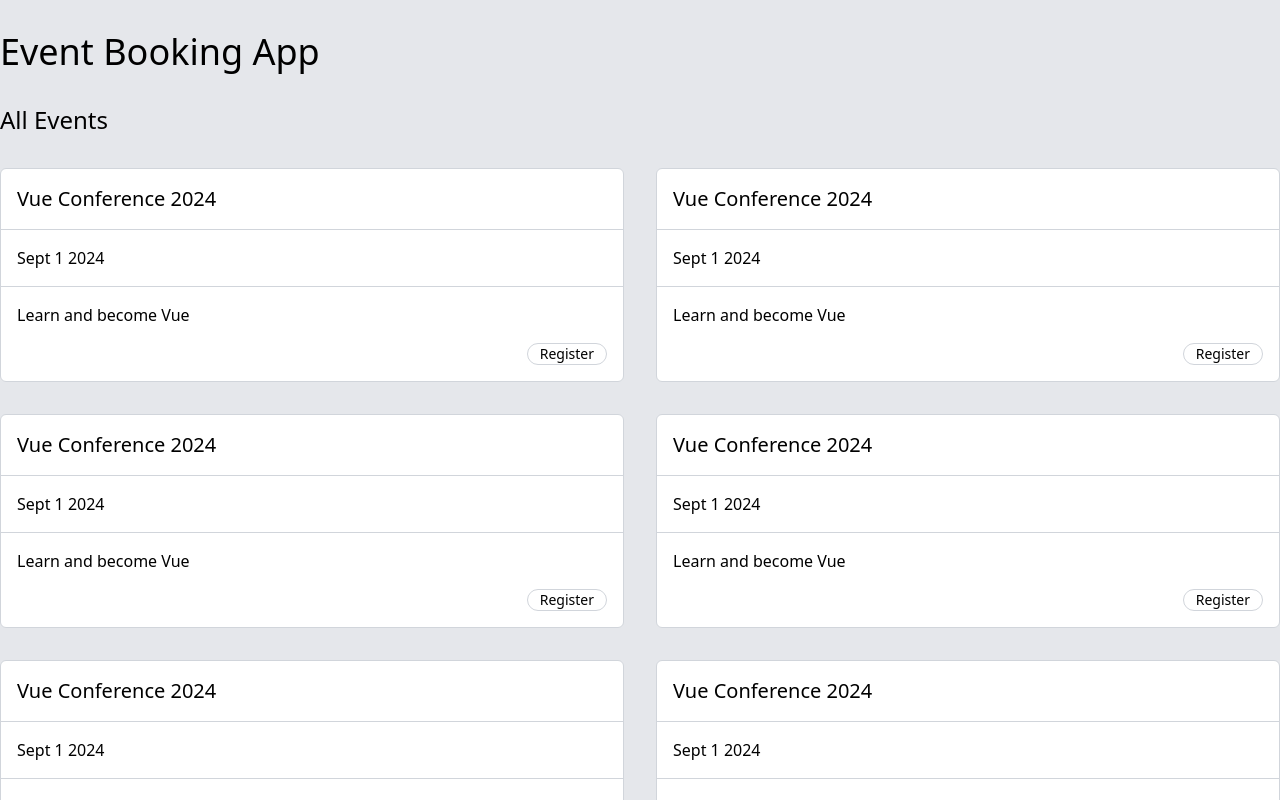
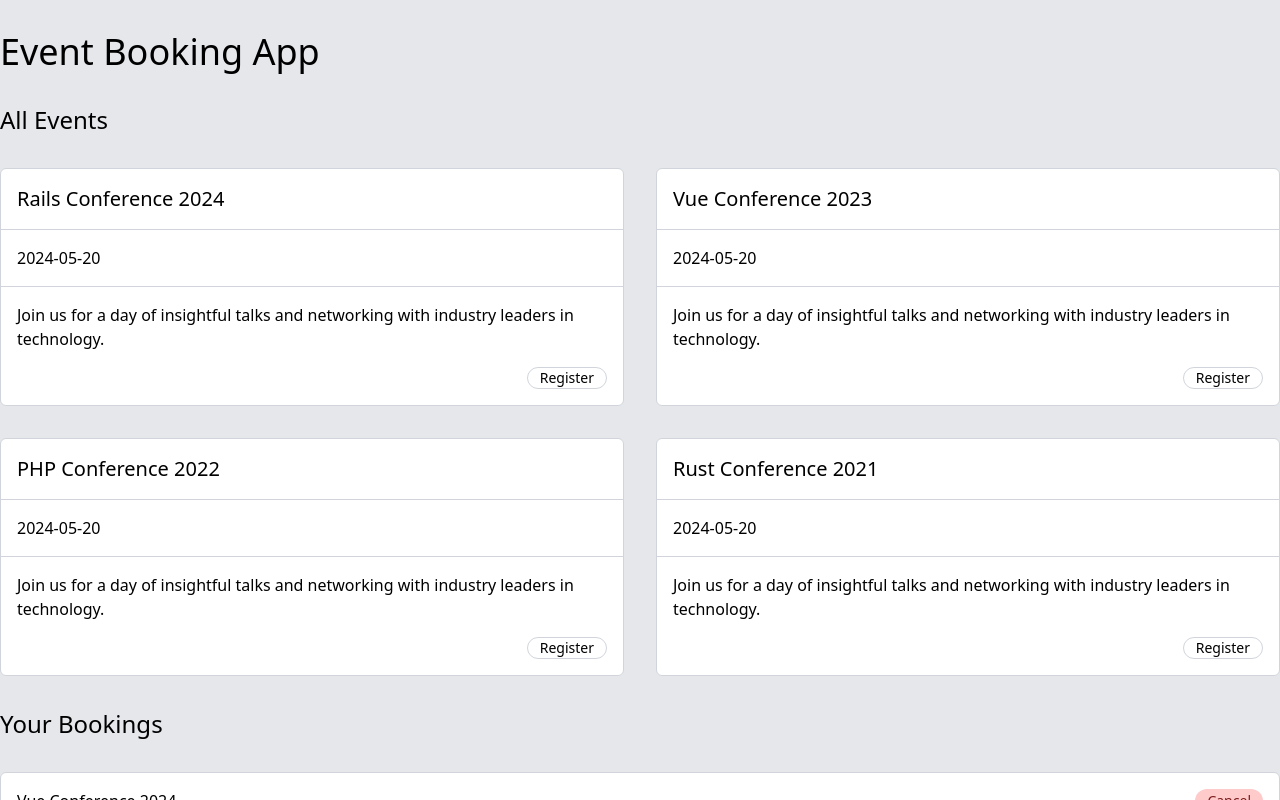
Before and after one commit to LJacobDev/vue-3-in-action-projects, a Vue app in the folder p04-event-booking/: page / in a window 1280 px wide. Shown: the top 800 px of the page. Built offline with nearby package versions, Linux system fonts and the light colour scheme; data requests are answered from the project's data file.

Commit message:
Implement event fetching before seeing complete example from course

```diff
--- a/p04-event-booking/src/App.vue
+++ b/p04-event-booking/src/App.vue
@@ -1,6 +1,21 @@
 <script setup>
 import EventCard from '@/components/EventCard.vue'
 import BookingItem from '@/components/BookingItem.vue'
+
+import { onMounted, ref } from 'vue';
+const events = ref([]);
+
+const fetchEvents = async () => {
+  const response = await fetch("http://localhost:3001/events");
+  // console.log(response);
+  events.value = await response.json();
+  // console.log(events.value);
+}
+
+onMounted(() =>{
+  fetchEvents();
+})
+
 </script>
 
 <template>
@@ -9,11 +24,11 @@ import BookingItem from '@/components/BookingItem.vue'
     <h2 class="text-2xl font-medium">All Events</h2>
     <section class="grid grid-cols-2 gap-8">
       <EventCard
-        v-for="i in 8"
-        :key="i"
-        title="Vue Conference 2024"
-        when="Sept 1 2024"
-        description="Learn and become Vue"
+        v-for="event in events"
+        :key="event.id"
+        :title="event.title"
+        :when="event.date"
+        :description="event.description"
         @register="console.log('registered!')"
       />
     </section>
```
